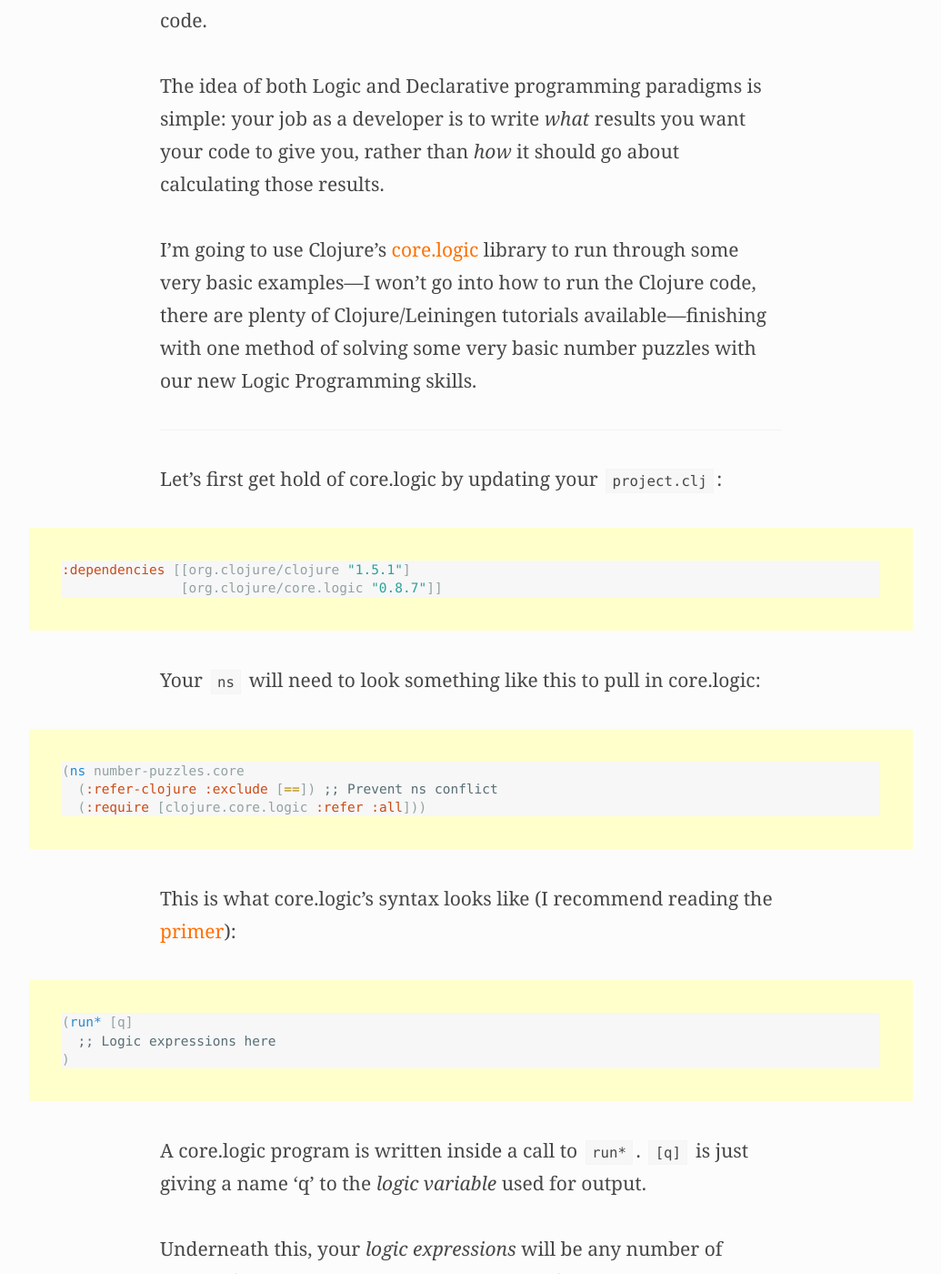
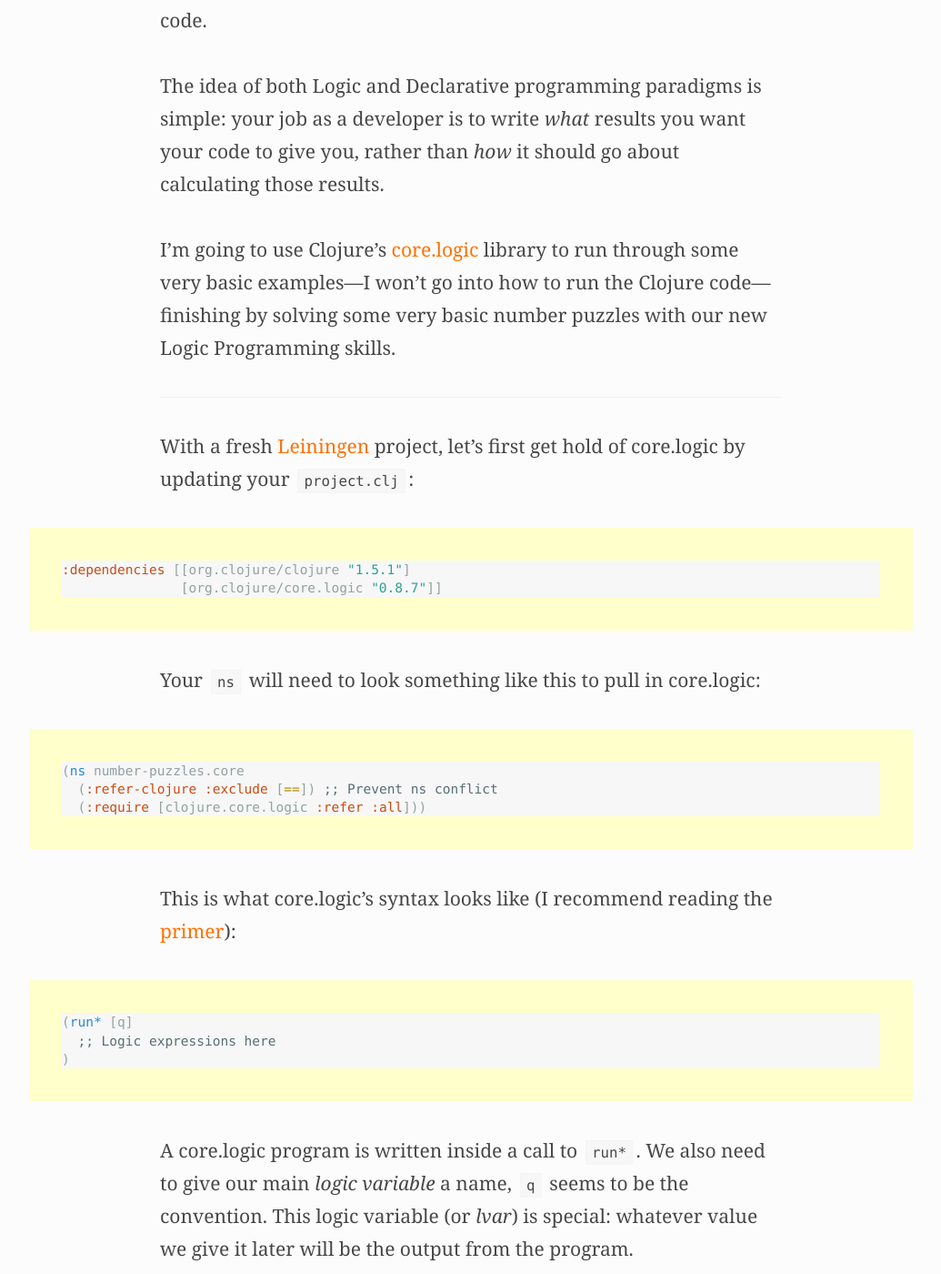
Before and after one commit to mattsenior/mattsenior.com, a Jekyll site: the page built from _posts/2014-02-18-using-clojures-core-logic-to-solve-simple-number-puzzles.markdown, in a window 1280 px wide and 1400 px high, scrolled down 722 px. Shown: the whole window at 91% size, without its empty margins (122-1157 px from the left). Built offline with Jekyll 4.4.1, drawn with Linux system fonts in a browser that asks for light colours; some web fonts are replaced; Markdown is read by kramdown in place of the engine named in the settings; some of the changed text lies outside the part shown.

Commit message:
Continue logic post

````diff
--- a/_posts/2014-02-18-using-clojures-core-logic-to-solve-simple-number-puzzles.markdown
+++ b/_posts/2014-02-18-using-clojures-core-logic-to-solve-simple-number-puzzles.markdown
@@ -7,11 +7,11 @@
 
 The idea of both Logic and Declarative programming paradigms is simple: your job as a developer is to write _what_ results you want your code to give you, rather than _how_ it should go about calculating those results.
 
-I’m going to use Clojure’s [core.logic](https://github.com/clojure/core.logic/wiki) library to run through some very basic examples—I won’t go into how to run the Clojure code, there are plenty of Clojure/Leiningen tutorials available—finishing with one method of solving some very basic number puzzles with our new Logic Programming skills.
+I’m going to use Clojure’s [core.logic](https://github.com/clojure/core.logic/wiki) library to run through some very basic examples—I won’t go into how to run the Clojure code—finishing by solving some very basic number puzzles with our new Logic Programming skills.
 
 ---
 
-Let’s first get hold of core.logic by updating your `project.clj`:
+With a fresh [Leiningen](http://leiningen.org/) project, let’s first get hold of core.logic by updating your `project.clj`:
 
 ```clojure
 :dependencies [[org.clojure/clojure "1.5.1"]
@@ -34,9 +34,9 @@
 )
 ```
 
-A core.logic program is written inside a call to `run*`. `[q]` is just giving a name ‘q’ to the _logic variable_ used for output.
+A core.logic program is written inside a call to `run*`. We also need to give our main _logic variable_ a name, `q` seems to be the convention. This logic variable (or _lvar_) is special: whatever value we give it later will be the output from the program.
 
-Underneath this, your _logic expressions_ will be any number of **constraints** used to narrow down our set of results.
+Underneath this, our _logic expressions_ will be any number of constraints used to narrow down our set of results.
 
 We could, for example, write a constraint that says the value of `q` must always be 10. For this we’d use core.logic’s _unify_ operator `==`
 
@@ -57,6 +57,18 @@
 
 …our result list would be empty—no value could be found that satisfies both of our constraints (because no value can be both 10 _and_ 20).
 
+---
+
+In order to describe the logical constraints of our program, we often require more _logic variables_ than just the `q` we start with. For this, we can use core.logic’s `fresh` to create new _lvars_:
+
+```clojure
+(run* [q]
+  (fresh [a]
+    (== a 10)
+    (== q a)))
+```
+
+Here we have two constraints: firstly that `a` must equal the value 10; secondly that the value of `q` must equal the value of `a`.
 
 
 
````
